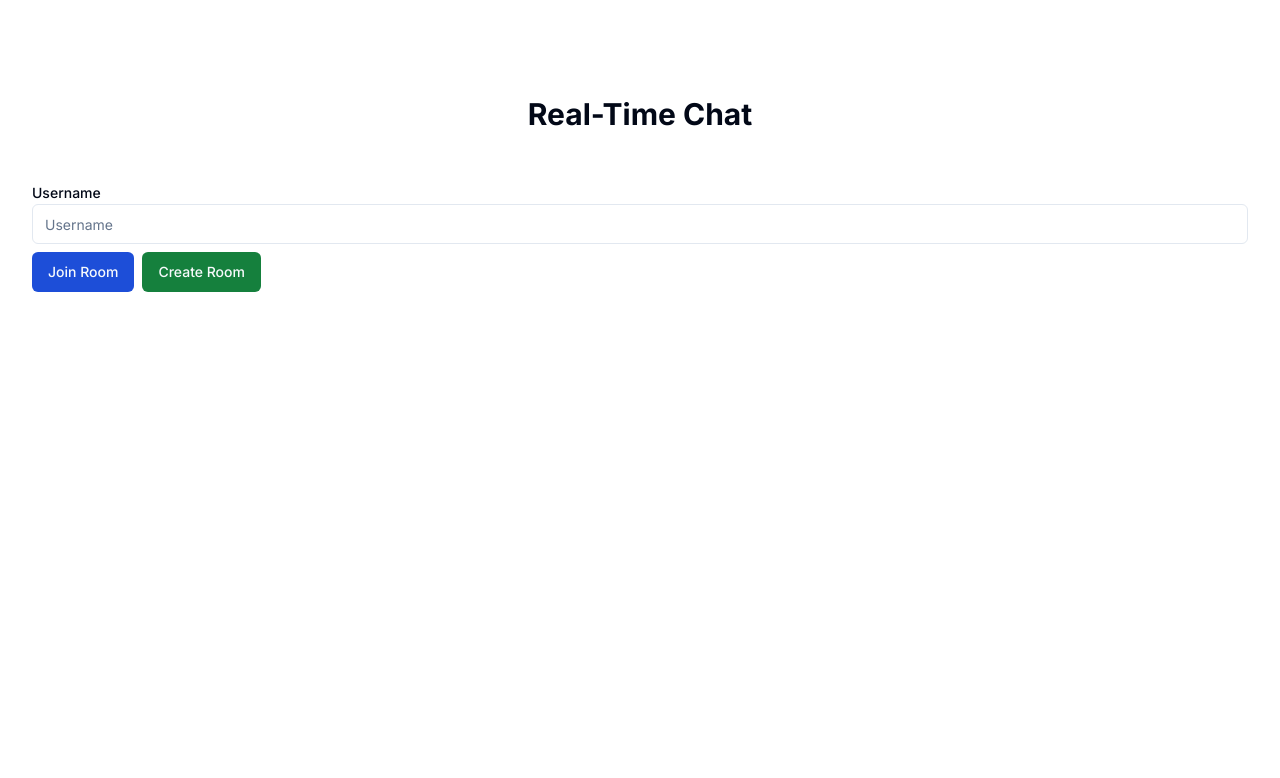
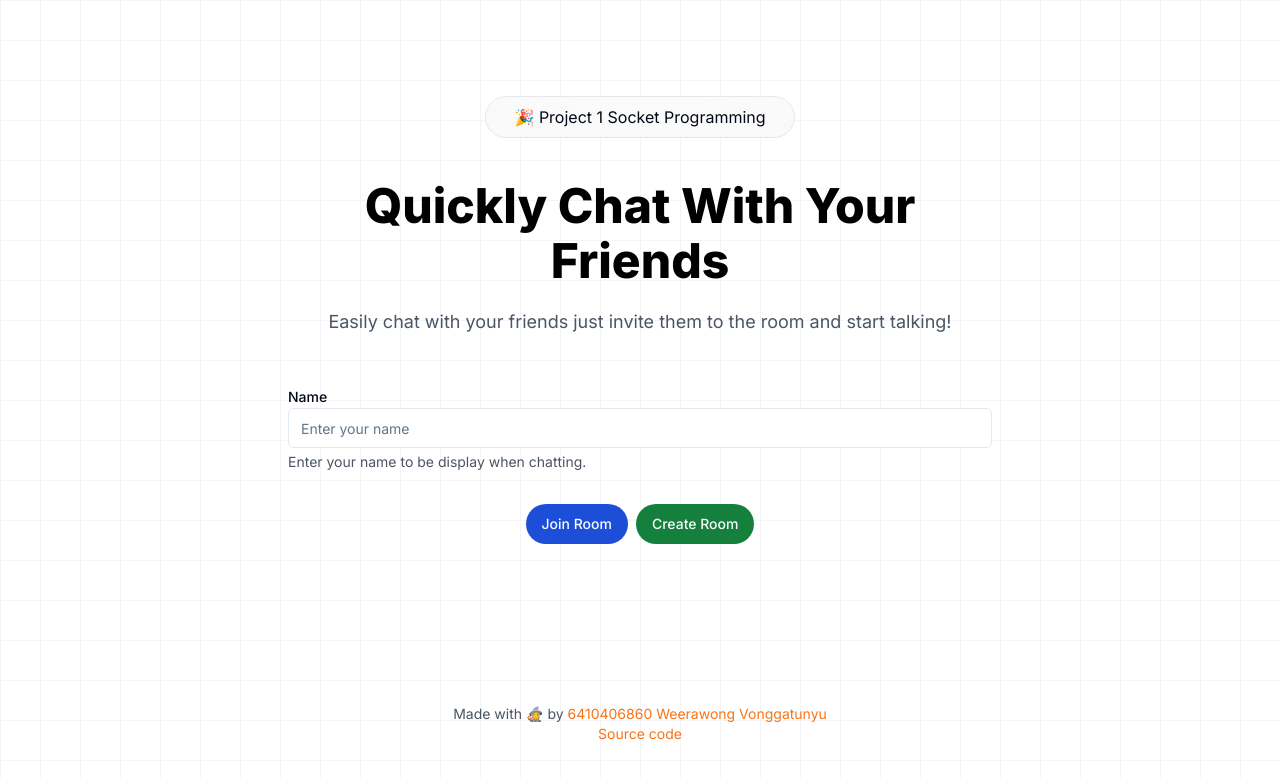
Before and after one commit to Qu1etboy/quick-chat, a Next.js app in the folder client/: page / in a window 1280 px wide. Shown: the top 778 px of the page. Built offline with nearby package versions, Linux system fonts and the light colour scheme.

Commit message:
feat: copy button

```diff
--- a/client/package.json
+++ b/client/package.json
@@ -16,11 +16,15 @@
     "axios": "^1.6.7",
     "class-variance-authority": "^0.7.0",
     "clsx": "^2.1.0",
+    "copy-to-clipboard": "^3.3.3",
+    "date-fns": "^3.3.1",
+    "lucide": "^0.323.0",
     "lucide-react": "^0.316.0",
     "next": "14.1.0",
     "react": "^18",
     "react-dom": "^18",
     "react-hook-form": "^7.49.3",
+    "react-hot-toast": "^2.4.1",
     "socket.io-client": "^4.7.4",
     "tailwind-merge": "^2.2.1",
     "tailwindcss-animate": "^1.0.7",
--- a/client/src/app/globals.css
+++ b/client/src/app/globals.css
@@ -74,3 +74,9 @@
     @apply bg-background text-foreground;
   }
 }
+
+.grid-bg {
+  background-size: 40px 40px;
+  background-image: linear-gradient(to right, #f3f4f6 1px, transparent 1px),
+    linear-gradient(to bottom, #f3f4f6 1px, transparent 1px);
+}
--- a/client/src/app/layout.tsx
+++ b/client/src/app/layout.tsx
@@ -1,6 +1,8 @@
 import type { Metadata } from "next";
 import { Inter } from "next/font/google";
+import { cn } from "@/lib/utils";
 import "./globals.css";
+import { Toaster } from "react-hot-toast";
 
 const inter = Inter({ subsets: ["latin"] });
 
@@ -16,7 +18,10 @@ export default function RootLayout({
 }>) {
   return (
     <html lang="en">
-      <body className={inter.className}>{children}</body>
+      <body className={cn("grid-bg", inter.className)}>
+        {children}
+        <Toaster />
+      </body>
     </html>
   );
 }
--- a/client/src/app/page.tsx
+++ b/client/src/app/page.tsx
@@ -20,7 +20,7 @@ export default function Home() {
   const [roomId, setRoomId] = useState<string>("");
 
   useEffect(() => {
-    const sessionString = sessionStorage.getItem("myvalue");
+    const sessionString = sessionStorage.getItem("name");
 
     if (sessionString) {
       setName(sessionString);
@@ -28,7 +28,7 @@ export default function Home() {
   }, []);
 
   function handleSetName() {
-    sessionStorage.setItem("myvalue", name);
+    sessionStorage.setItem("name", name);
     setName("");
   }
 
@@ -48,62 +48,99 @@ export default function Home() {
   }
 
   return (
-    <main className="container mx-auto">
-      <h1 className="text-center text-3xl font-bold mt-24 mb-12">
-        Real-Time Chat
+    <>
+      <main className="container mx-auto max-w-3xl py-24">
+        <div className="group mx-auto flex max-w-fit items-center justify-center space-x-2 overflow-hidden rounded-full border border-gray-200 bg-white px-7 py-2 shadow-[inset_10px_-50px_94px_0_rgb(199,199,199,0.1)] backdrop-blur transition-all hover:border-gray-300 hover:bg-white/50">
+          🎉 Project 1 Socket Programming
+        </div>
+        <h1 className="text-center mt-10 font-display text-3xl font-extrabold leading-[1.15] text-black sm:text-5xl sm:leading-[1.15]">
+          Quickly Chat With Your Friends
         </h1>
-      <Label>Username</Label>
+        <p className="mt-5 text-gray-600 text-center text-lg">
+          Easily chat with your friends just invite them to the room and start
+          talking!
+        </p>
+        <section className="mt-12">
+          <Label>Name</Label>
           <Input
             value={name}
-        placeholder="Username"
+            placeholder="Enter your name"
             onChange={(e) => setName(e.target.value)}
           />
-      <div className="my-2 space-x-2">
+          <p className="mt-1 text-sm text-gray-600">
+            Enter your name to be display when chatting.
+          </p>
+          <div className="flex justify-center my-8 space-x-2">
             <Dialog>
               <DialogTrigger asChild>
-            <Button className="bg-blue-700 hover:bg-blue-800">Join Room</Button>
+                <Button className="bg-blue-700 hover:bg-blue-800 rounded-full">
+                  Join Room
+                </Button>
               </DialogTrigger>
               <DialogContent>
                 <DialogHeader>
-              <DialogTitle>Create a Room</DialogTitle>
-              {/* <DialogDescription>
-                This action cannot be undone. This will permanently delete your
-                account and remove your data from our servers.
-              </DialogDescription> */}
+                  <DialogTitle>Join a Room</DialogTitle>
+                  <DialogDescription>
+                    Enter your friend&apos;s room id to join.
+                  </DialogDescription>
                 </DialogHeader>
+                <div>
                   <Label>Room Id</Label>
                   <Input
                     value={roomId}
                     placeholder="Room id to join"
                     onChange={(e) => setRoomId(e.target.value)}
                   />
+                </div>
                 <Button onClick={joinRoom}>Join</Button>
               </DialogContent>
             </Dialog>
             <Dialog>
               <DialogTrigger asChild>
-            <Button className="bg-green-700 hover:bg-green-800">
+                <Button className="bg-green-700 hover:bg-green-800 rounded-full">
                   Create Room
                 </Button>
               </DialogTrigger>
               <DialogContent>
                 <DialogHeader>
                   <DialogTitle>Create a Room</DialogTitle>
-              {/* <DialogDescription>
-                This action cannot be undone. This will permanently delete your
-                account and remove your data from our servers.
-              </DialogDescription> */}
+                  <DialogDescription>
+                    Create a room and invite your friends to join.
+                  </DialogDescription>
                 </DialogHeader>
+                <div>
                   <Label>Room Name</Label>
                   <Input
                     value={roomName}
                     placeholder="Your room name"
                     onChange={(e) => setRoomName(e.target.value)}
                   />
+                </div>
                 <Button onClick={createRoom}>Create Room</Button>
               </DialogContent>
             </Dialog>
           </div>
+        </section>
       </main>
+      <footer className="text-center text-gray-600 text-sm mt-8">
+        <p>
+          Made with 🧙 by{" "}
+          <a
+            href="https://qu1etboy.dev"
+            target="_blank"
+            className="text-orange-500 hover:underline"
+          >
+            6410406860 Weerawong Vonggatunyu
+          </a>
+        </p>
+        <a
+          href="https://github.com/Qu1etboy/cs351-socket-programming"
+          target="_blank"
+          className="text-orange-500 hover:underline"
+        >
+          Source code
+        </a>
+      </footer>
+    </>
   );
 }
--- a/client/src/app/rooms/[id]/page.tsx
+++ b/client/src/app/rooms/[id]/page.tsx
@@ -5,12 +5,16 @@ import { Input } from "@/components/ui/input";
 import React, { useEffect, useRef, useState } from "react";
 import { io } from "socket.io-client";
 import axios from "axios";
-import { set } from "react-hook-form";
+import { format } from "date-fns";
+import { Copy, LogOut, Send } from "lucide-react";
+import CopyButton from "@/components/shared/copy-button";
 
 type Message = {
   id: string;
   author: string;
   text: string;
+  createdAt: string;
+  updatedAt: string;
 };
 
 type Room = {
@@ -27,7 +31,7 @@ export default function Room({ params }: { params: { id: string } }) {
   const socket = io("http://localhost:4000");
 
   useEffect(() => {
-    const sessionString = sessionStorage.getItem("myvalue");
+    const sessionString = sessionStorage.getItem("name");
 
     if (sessionString) {
       setName(sessionString);
@@ -47,6 +51,7 @@ export default function Room({ params }: { params: { id: string } }) {
 
     // Add a listener for incoming messages
     const handleIncomingMessage = (msg: Message) => {
+      console.log(msg);
       setMessages((prevMessages) => [...prevMessages, msg]);
     };
 
@@ -82,18 +87,46 @@ export default function Room({ params }: { params: { id: string } }) {
   return (
     <main className="container mx-auto">
       <h1 className="text-center text-3xl font-bold mt-24 mb-12">
-        Real-Time Chat
+        <span className="text-orange-500"> {room?.name}</span>&apos;s Room
       </h1>
-      <h2 className="text-xl">
-        Username: <span className="text-orange-500"> {name}</span> Room:{" "}
-        <span className="text-orange-500"> {room?.name}</span>
-      </h2>
+      <div className="flex items-center justify-between">
+        <h2 className="text-xl">
+          Username: <span className="text-orange-500"> {name}</span>
+        </h2>
+        <div className="space-x-3">
+          <CopyButton
+            label={
+              <>
+                <Copy className="w-4 h-4 mr-2" />
+                Copy url
+              </>
+            }
+            copiedLabel={
+              <>
+                <Copy className="w-4 h-4 mr-2" />
+                Copied
+              </>
+            }
+            value={window.location.href}
+          />
+          <Button
+            variant="destructive"
+            onClick={() => (window.location.href = "/")}
+          >
+            <LogOut className="w-4 h-4 mr-2" />
+            Leave Room
+          </Button>
+        </div>
+      </div>
       <div
         ref={chatRef}
-        className="h-[400px] overflow-scroll border my-6 px-3 py-1 space-y-1"
+        className="bg-white h-[400px] overflow-scroll border my-6 px-3 py-1 space-y-1"
       >
         {messages.map((message, index) => (
           <div key={index}>
+            <span className="text-gray-500 text-sm">
+              {format(new Date(message.createdAt), "PP")}
+            </span>{" "}
             {message.author} 👉 {message.text}
           </div>
         ))}
@@ -105,7 +138,10 @@ export default function Room({ params }: { params: { id: string } }) {
           placeholder="Type your message..."
           onChange={(e) => setMessage(e.target.value)}
         />
-        <Button type="submit">Send</Button>
+        <Button type="submit">
+          <Send className="w-4 h-4 mr-2" />
+          Send
+        </Button>
       </form>
     </main>
   );
--- /dev/null
+++ b/client/src/components/shared/copy-button.tsx
@@ -0,0 +1,37 @@
+import React from "react";
+import copy from "copy-to-clipboard";
+import { Button } from "../ui/button";
+import { cn } from "@/lib/utils";
+import toast from "react-hot-toast";
+
+export default function CopyButton({
+  label,
+  copiedLabel,
+  value,
+  className,
+  props,
+}: {
+  label: React.ReactNode;
+  copiedLabel: React.ReactNode;
+  value: string;
+  className?: string;
+  props?: any;
+}) {
+  const [isCopied, setIsCopied] = React.useState(false);
+
+  function copyToClipboard() {
+    copy(value);
+    setIsCopied(true);
+    toast.success("Copied to clipboard");
+
+    setTimeout(() => {
+      setIsCopied(false);
+    }, 2000);
+  }
+
+  return (
+    <Button onClick={copyToClipboard} className={cn(className)} {...props}>
+      {isCopied ? copiedLabel : label}
+    </Button>
+  );
+}
```
Also changed, not shown: 2 other files (tests, documents, lock files or other folders). Lines whose indentation alone changed are shown as unchanged.
